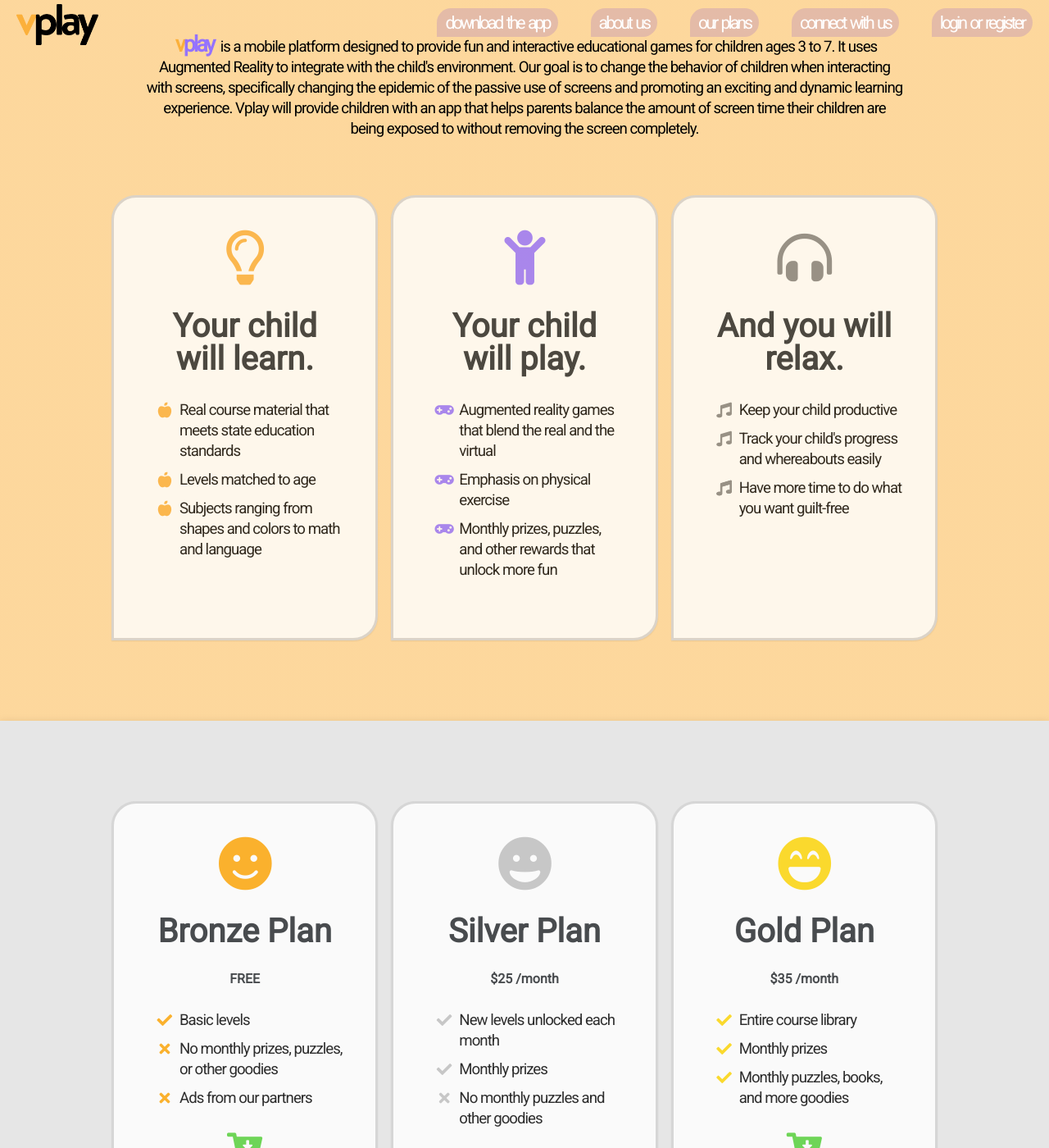
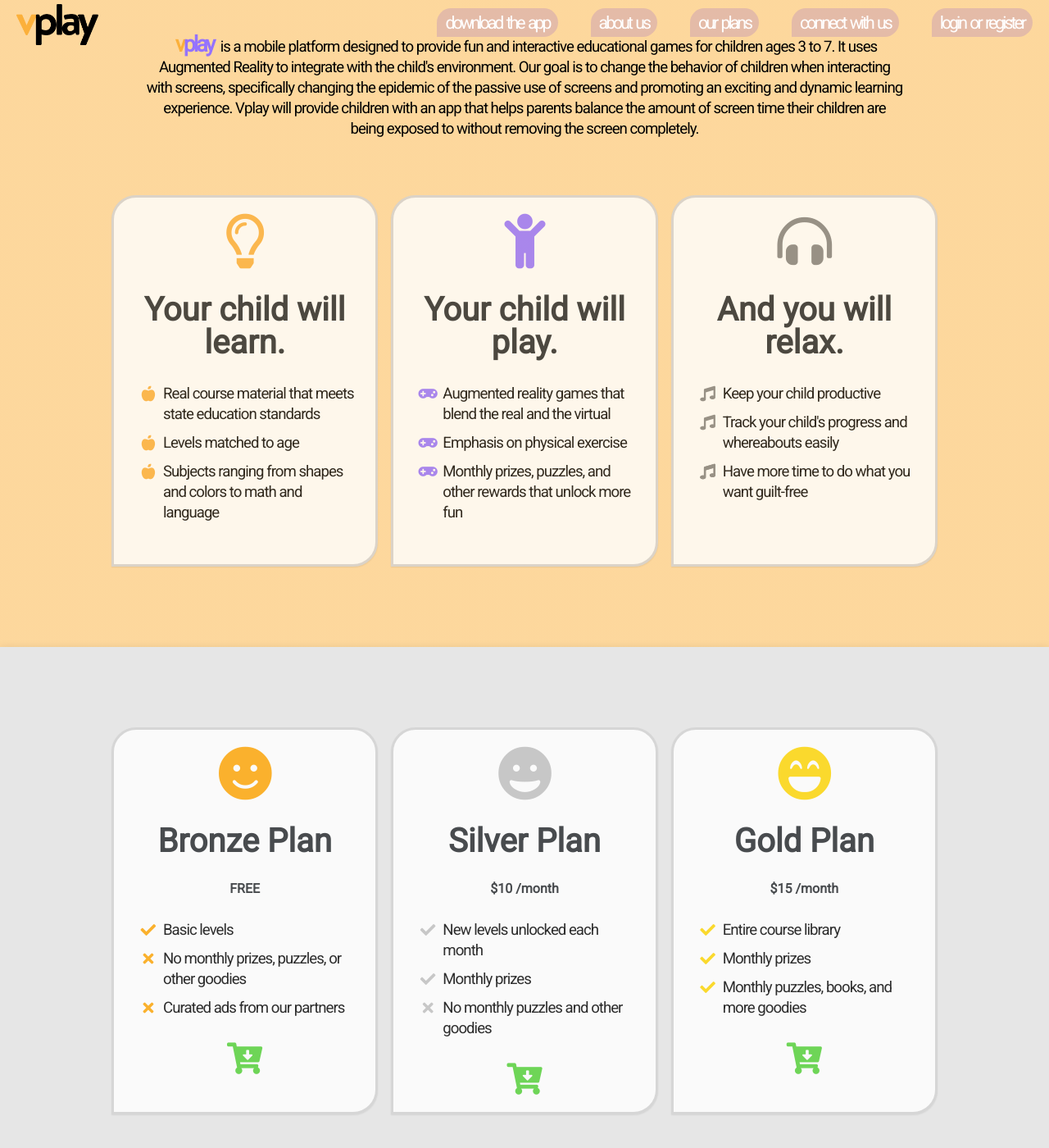
Before and after one commit to byliz/vplay, a Jekyll site: the page built from index.html, in a window 1280 px wide and 1400 px high, scrolled down 798 px. Shown: the whole window at 82% size. Built offline with Jekyll 4.4.1, drawn with Linux system fonts in a browser that asks for light colours; nearby versions of some CDN libraries; some web fonts are replaced; the list of posts is cut into pages by our own code.

Commit message:
Another update

```diff
--- a/_layouts/default.html
+++ b/_layouts/default.html
@@ -63,7 +69,7 @@
 <div class="modal">
 
   <div class="login">
-    <a><i class="fas fa-times-circle"></i></a>
+    <a><i class="fas fa-times"></i></a>
     <div id="loginsection">
       <form>
         <input type="email" name="_replyto" placeholder="Email">
@@ -85,12 +91,12 @@
 </div>
 
   <div id="mobile-header">
-    <a href="/" class="headerlink"><p style="text-align: center;"><img src="/img/vplaypurple.png" class="img-fluid logo" style="width:100px;"></p></a>
+    <a href="/../#top" class="headerlink"><p style="text-align: center;"><img src="/img/vplaywhite.png" class="img-fluid logo" style="width:100px;"></p></a>
 
-    <div id="mobile-menu"> <i class="nav-toggle fa fa-2x fa-bars" aria-hidden="true" id="toggle-open"></i></div>
+    <div id="mobile-menu"><i class="nav-toggle fa fa-2x fa-bars" aria-hidden="true" id="toggle-open"></i></div>
     <nav class="nav-menu">
 
-      <a href="/" class="headerlink"><p style="text-align: center;"><img src="/img/vplaypurple.png" class="img-fluid logo" id="toggle-close"></p></a>
+      <i class="fas fa-2x fa-times" id="toggle-close"></i>
 
       {% include menu.html %}
 
@@ -114,10 +120,10 @@
     {{ content }}
 
 
-    <footer style="float:left; width: 100%; padding-left: 30px;">
-      <p style="float:left">
-        Copyright © <script type="text/javascript">var year = new Date();document.write(year.getFullYear());</script> <img src="/img/vplayowlwhite.png" class="img-fluid" alt="vplay" style="width: 50px; display: inline-block; margin-bottom: -12px;"> All rights reserved.</p>
-        <p style="float:right; padding-top: 10px;"><a style="color:white; padding-right: 30px;" href="#">Privacy Policy</a></p>
+    <footer>
+      <p class="credit">
+        Copyright © <script type="text/javascript">var year = new Date();document.write(year.getFullYear());</script> <img src="/img/vplayowlwhite.png" class="img-fluid tinylogo" alt="vplay"> All rights reserved.</p>
+        <p class="priv"><a href="#">Privacy Policy</a></p>
 
       </footer>
     </main>
--- a/index.css
+++ b/index.css
@@ -98,7 +98,23 @@
 
 /*Mobile*/
 div#mobile-header {
+  position: fixed;
   display: block;
+  background-color: rgba(129,74,216,.5);
+  width: 100%;
+  z-index: 2;
+}
+
+div#mobile-header i {
+  color: white;
+  float: right;
+  padding: 20px;
+  cursor: pointer;
+  margin-top: -56px;
+}
+
+nav.nav-menu {
+  display: none;
 }
 
 header {
@@ -156,7 +172,7 @@
   background: linear-gradient(to bottom left, rgba(129,74,216,.5), rgba(129,74,216,.5));
   padding-top: 90px;
   padding-bottom: 90px;
-  height: 666px;
+  height: 100%;
 }
 
 center {
@@ -166,9 +182,13 @@
 }
 
 p.information {
-  width: 400px;
-  padding: 30px 0px 30px 0px;
+  width: 100%;
+  padding: 0px 0px 30px 0px;
   color: whitesmoke;
+}
+
+p.socials {
+  padding-bottom: 60px;
 }
 
 p.socials a {
@@ -193,8 +213,8 @@
 /*About Section*/
 
 section#about p {
-  width: 80%;
-  padding: 0px 50px 60px 50px;
+  width: 100%;
+  padding: 0px 20px 30px 20px;
   text-align: center;
 }
 
@@ -206,8 +226,8 @@
 /* Contact Form */
 
 div.half {
-  width: 50%;
-  float: left;
+  width: 100%;
+  float: none;
   padding: 0px 30px 0px 30px;
 }
 
@@ -299,17 +319,12 @@
 .flex {
   display: -webkit-box;
   display: -ms-flexbox;
-  display: flex;
-  width: 80%;
+  width: 100%;
 }
 
 .skills {
   -ms-flex-wrap: wrap;
   flex-wrap: wrap;
-}
-
-.skills .card {
-  padding: 2.5rem;
 }
 
 .card {
@@ -331,7 +346,7 @@
   flex: 1;
   -webkit-transition: all 200ms ease;
   transition: all 200ms ease;
-  padding: 20px;
+  padding: 10px;
   background: #fff;
   background-color: white;
   border: 3px solid lightgray;
@@ -424,6 +439,7 @@
 
   .card {
     opacity: .8;
+    width: 100%;
   }
 
   .card:hover {
@@ -478,7 +494,7 @@
   float: right;
 }
 
-a i.fa-times-circle {
+a i.fa-times {
   float: right;
   margin-bottom: 20px;
   position: relative;
@@ -489,6 +505,9 @@
 footer {
   background-color: black;
   padding: 20px;
+  float: left;
+  width: 100%;
+  padding-left: 30px;
 }
 
 footer p {
@@ -496,11 +515,33 @@
   font-weight: light;
 }
 
-div.modal.show {
+footer p.credit {
+  float: none;
+}
+
+footer img.tinylogo {
+  width: 50px;
+  display: inline-block;
+  margin-bottom: -12px;
+}
+
+footer p.priv {
+   float: none;
+   padding-top: 10px;
+}
+
+footer p.priv a {
+  color:white;
+  padding-right: 30px;
+}
+
+div.modal.show, nav.nav-menu.show {
   display: block;
 }
 
-
+.hide {
+  display: none;
+}
 
 img.img-fluid.animatedBird:hover {
   transform: rotate(180deg);
@@ -539,13 +580,13 @@
 }
 
 
-  /**/
+/*Owl*/
 
 .fullOwl {
   width: 200px;
-    margin-left: 260px;
-    margin-top: -163px;
-    position: absolute;
+  margin: 0 auto;
+  padding: 0 auto;
+  position: relative;
   display: block;
 }
 
@@ -592,24 +633,151 @@
 }
 
 section#top {
-    background: url("/img/purplephone.png") no-repeat center, linear-gradient(to bottom right, rgba(129,74,216,.5),rgba(129,74,216,.5));
+  background: linear-gradient(to bottom right, rgba(129,74,216,.5),rgba(129,74,216,.5));
 }
 
 iframe.video {
-    margin-top: 77px;
-    margin-right: -620px;
+  width: 100%;
+  height: 300px;
+  margin: 0 auto;
+  padding: 0 auto;
+  margin-top: 20%;
 }
 
 main {
   padding: 0px;
 }
 
-  div#mobile-header {
-    display: none;
+p.info {
+  position: absolute;
+  display: block;
+  margin: 0 auto;
+  padding: 0 auto;
+  border: 3px solid lightgray;
+  border-radius: 30px 30px 30px 0px;
+  background-color: white;
+  width: 100%;
+  text-align: left;
+  -webkit-box-shadow: 0 1px 2px rgba(0, 0, 0, 0.1);
+  box-shadow: 0 1px 2px rgba(0, 0, 0, 0.1);
 }
 
-  header {
+.arrow-left {
+  width: 0;
+  height: 0;
+  border-top: 11px solid transparent;
+  border-bottom: 0px solid transparent;
+  border-right: 50px solid lightgray;
+  position: absolute;
+  margin-left: 650px;
+  margin-top: 90px;
+}
+
+form {
+  margin: 0 auto;
+  padding: 0 auto;
+  /*width:50%;*/
+}
+
+img.download {
+  opacity: 1;
+  position: relative;
   display: block;
+  width: 200px;
+  margin: 0 auto;
+  padding: 0 auto;
+  border-radius: 5px;
+  -webkit-box-shadow: 0 1px 2px rgba(0, 0, 0, 0.1);
+  box-shadow: 0 1px 2px rgba(0, 0, 0, 0.1);
+}
+
+img.download:hover {
+  cursor: pointer;
+  opacity: .5;
+}
+
+a:not([href]):not([tabindex]) {
+  color: white;
+  cursor: pointer;
+}
+
+a:not([href]):not([tabindex]):hover {
+  color: #9573FF;
+}
+
+div.modal a:not([href]):not([tabindex]) {
+  color: lightgray;
+  cursor: pointer;
+}
+
+div.modal a:not([href]):not([tabindex]):hover {
+  color: black;
+}
+
+.open {
+  display: block;
+}
+
+/*Desktop*/
+@media (min-width: 1200px) {
+  section#top {
+    background: url("/img/purplephone.png") no-repeat center, linear-gradient(to bottom right, rgba(129,74,216,.5),rgba(129,74,216,.5));
+  }
+
+  section#contact {
+    height: 666px;
+  }
+
+  iframe.video {
+    margin-top: 77px;
+    margin-right: -620px;
+    width: 622px;
+    height: 350px;
+  }
+
+  .card {
+    width: 30%;
+  }
+
+  div.half {
+    width: 50%;
+    float: left;
+  }
+
+footer p.credit {
+  float:left;
+}
+
+footer p.priv {
+   float: right;
+}
+
+footer p.priv a {
+  padding-right: 30px;
+}
+
+.fullOwl {
+  position: absolute;
+  margin-left: 260px;
+  margin-top: -163px;
+}
+
+img.download {
+  position: absolute;
+  margin-top: 160px;
+}
+
+img.download:nth-of-type(odd){
+  margin-left: 164px;
+}
+img.download:nth-of-type(even){
+  margin-left: 365px;
+}
+
+p.information {
+  width: 400px;
+  padding: 30px 0px 30px 0px;
+  color: whitesmoke;
 }
 
   p.info {
@@ -639,57 +807,28 @@
   margin-top: 90px;
 }
 
-  form {
-    margin: 0 auto;
-    padding: 0 auto;
-    /*width:50%;*/
+div#mobile-header {
+  display: none;
 }
 
-  img.download {
-    opacity: 1;
-    position: absolute;
+header {
   display: block;
-    width: 200px;
-    margin-top: 160px;
-    border-radius: 5px;
-    -webkit-box-shadow: 0 1px 2px rgba(0, 0, 0, 0.1);
-    box-shadow: 0 1px 2px rgba(0, 0, 0, 0.1);
 }
 
-  img.download:hover {
-    cursor: pointer;
-    opacity: .5;
+.card {
+padding: 20px;
 }
 
-  img.download:nth-of-type(odd){
-
-    margin-left: 164px;
-  }
-  img.download:nth-of-type(even){
-
-    margin-left: 365px;
+section#about p {
+  width: 80%;
+  padding: 0px 50px 60px 50px;
 }
 
-  a:not([href]):not([tabindex]) {
-    color: white;
-    cursor: pointer;
+.flex {
+  width: 80%;
 }
 
-  a:not([href]):not([tabindex]):hover {
-    color: #9573FF;
+p.socials {
+  padding-bottom: 30px;
 }
-
-  div.modal a:not([href]):not([tabindex]) {
-    color: lightgray;
-    cursor: pointer;
 }
-
-  div.modal a:not([href]):not([tabindex]):hover {
-    color: black;
-  }
-
-
-  /*Desktop*/
-@media (min-width: 1200px) {
-
-}
--- a/index.html
+++ b/index.html
@@ -12,8 +12,7 @@
         <h4></h4>
         <img src="/img/apple.png" class="img-fluid download fadeIn">
         <img src="/img/google.png" class="img-fluid download fadeIn">
-        <iframe class="fadeIn2 video" width="622" height="350" src="https://www.youtube.com/embed/vqN3Rjv6nlk" frameborder="0" allow="accelerometer; autoplay; encrypted-media; gyroscope; picture-in-picture" allowfullscreen></iframe>
-
+        <iframe class="fadeIn2 video" src="https://www.youtube.com/embed/vqN3Rjv6nlk" frameborder="0" allow="accelerometer; autoplay; encrypted-media; gyroscope; picture-in-picture" allowfullscreen></iframe>
     </center>
 </section>
 
@@ -68,14 +67,14 @@
                     <ul id="list" class="fa-ul">
                         <li><i class="fa-li fa fa-check" aria-hidden="true"></i>Basic levels</li>
                         <li><i class="fa-li fa fa-times" aria-hidden="true"></i>No monthly prizes, puzzles, or other goodies</li>
-                        <li><i class="fa-li fa fa-times" aria-hidden="true"></i>Ads from our partners</li>
+                        <li><i class="fa-li fa fa-times" aria-hidden="true"></i>Curated ads from our partners</li>
                     </ul>
                     <a href="#plan" id="log"><i class="fas fa-cart-arrow-down"></i></a>
                 </div>
                 <div class="card silver">
                     <p><i class="fas fa-grin"></i></p>
                     <h1>Silver Plan</h1>
-                    <h2>$25 /month</h2>
+                    <h2>$10 /month</h2>
                     <ul id="list" class="fa-ul">
                         <li><i class="fa-li fa fa-check" aria-hidden="true"></i>New levels unlocked each month</li>
                         <li><i class="fa-li fa fa-check" aria-hidden="true"></i>Monthly prizes</li>
@@ -86,7 +85,7 @@
                 <div class="card gold">
                     <p><i class="fas fa-laugh-beam"></i></p>
                     <h1>Gold Plan</h1>
-                    <h2>$35 /month</h2>
+                    <h2>$15 /month</h2>
                     <ul id="list" class="fa-ul">
                         <li><i class="fa-li fa fa-check" aria-hidden="true"></i>Entire course library</li>
                         <li><i class="fa-li fa fa-check" aria-hidden="true"></i>Monthly prizes</li>
```
Also changed, not shown: other parts of _layouts/default.html (+8 -2 lines). Lines whose indentation alone changed are shown as unchanged.
